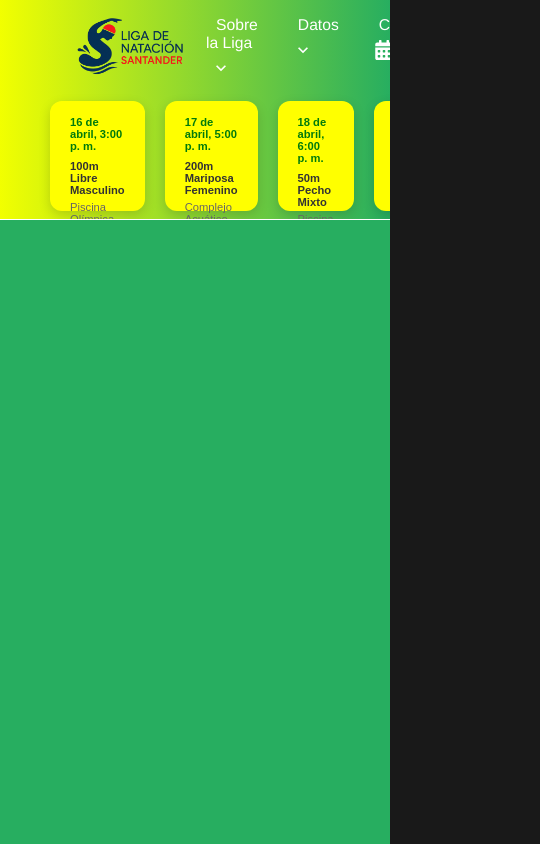
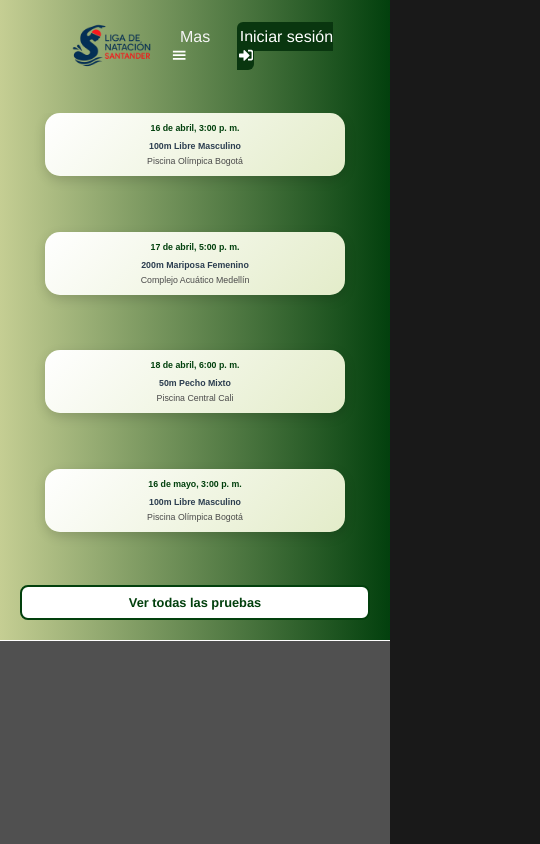
Before and after one commit to Andrezvd/front_lisanatacion, a React (Vite) app: page / in a window 390 px wide. Shown: the top 844 px of the page, 540 px wide, since content can reach past the window. Built offline with nearby package versions, Linux system fonts and the light colour scheme.

Commit message:
SE ARREGLARON LOS COMPOENENTES HECHOS ANTERIORMENTE PARA QUE SEAN RESPONSIVOS, SE CAMBIÓ LA PALETA DE COLORES

```diff
--- a/src/components/navBar.tsx
+++ b/src/components/navBar.tsx
@@ -9,6 +9,7 @@ import { TbTournament } from "react-icons/tb";
 import { IoMdMegaphone } from "react-icons/io";
 import { GiTeacher } from "react-icons/gi";
 import { GrGallery } from "react-icons/gr";
+import { GiHamburgerMenu } from "react-icons/gi";
 
 const NavBar: React.FC = () => {
   const [loginOpen, setLoginOpen] = useState(false);
@@ -22,7 +23,7 @@ const NavBar: React.FC = () => {
         <ul className="navbar-links">
 
           {/* OPCIONES DE LA LIGA */}
-          <li className="dropdown">
+          <li className="dropdown sobrelaligaOpcion">
             <div className="dropdown-wrapper">
               <Link to="/nosotros">
                 Sobre la Liga <span className="icono_drowdown"><MdKeyboardArrowDown /></span>
@@ -39,30 +40,50 @@ const NavBar: React.FC = () => {
             </div>
           </li>
 
-          {/* OPCIONES DE DATOS */}
-          <li className="dropdown">
+          {/* DATOS MENU EMERGENTE*/}
+          <li className="dropdown datosOpcion">
             <div className="dropdown-wrapper">
-              <Link to="/buscar">
+              <Link to="/nosotros">
                 Datos <span className="icono_drowdown"><MdKeyboardArrowDown /></span>
               </Link>
               <ul className="dropdown-content">
                 <div className="opcionTransparente"></div>
+                <div className="fondoOpcionesDesplegables">
+                  <li><Link to="/EstadisticasNadadores">Estadísticas de nadadores</Link></li>
+                  <li><Link to="/EstadisticasEntrenadores">Estadísticas de entrenadores</Link></li>
+                  <li><Link to="/estadisticasClub">Estadísticas de club</Link></li>
+                </div>
+              </ul>
+            </div>
+          </li>
+
+          {/* BOTON DE MAS PARA EL DISEÑO RESPONSIVO */}
+          <li className="dropdown masOpcion">
+            <div className="dropdown-wrapper">
+              <Link to="/buscar">
+                Mas <span className="icono_drowdown"><GiHamburgerMenu/></span>
+              </Link>
+              <ul className="dropdown-content">
+                <div className="opcionTransparente"></div>
                 <div className="fondoOpcionesDesplegables opcionesDesplegadas">
-                <li><Link to="/EstadisticasNadadores">Estadísticas de nadadores</Link></li>
-                <li><Link to="/EstadisticasEntrenadores">Estadísticas de entrenadores</Link></li>
-                <li><Link to="/estadisticasClub">Estadísticas de club</Link></li>
+                  <li><Link to="/EstadisticasNadadores">Calendario</Link></li>
+                  <li><Link to="/EstadisticasEntrenadores">Pruebas</Link></li>
+                  <li><Link to="/estadisticasClub">Torneos</Link></li>
+                  <li><Link to="/EstadisticasNadadores">Convocatorias</Link></li>
+                  <li><Link to="/EstadisticasEntrenadores">Cursos</Link></li>
+                  <li><Link to="/estadisticasClub">Galería</Link></li>
                 </div>
               </ul>
             </div>
           </li>
 
           {/* Otros enlaces */}
-          <li><Link to="/">Calendario <span className="icono_drowdown"><FaCalendarAlt /></span></Link></li>
-          <li><Link to="/carreras">Pruebas <span className="icono_drowdown"><FaSwimmer /></span></Link></li>
-          <li><Link to="/about">Torneos <span className="icono_drowdown"><TbTournament /></span></Link></li>
-          <li><Link to="/services">Convocatorias <span className="icono_drowdown"><IoMdMegaphone /></span></Link></li>
-          <li><Link to="/services">Cursos <span className="icono_drowdown"><GiTeacher /></span></Link></li>
-          <li><Link to="/galeria">Galería <span className="icono_drowdown"><GrGallery /></span></Link></li>
+          <li className="calendarioOpcion"><Link to="/">Calendario <span className="icono_drowdown calendarioOpcion"><FaCalendarAlt /></span></Link></li>
+          <li className="carrerasOpcion"><Link to="/carreras">Pruebas <span className="icono_drowdown carrerasOpcion"><FaSwimmer /></span></Link></li>
+          <li className="torneosOpcion"><Link to="/about">Torneos <span className="icono_drowdown"><TbTournament /></span></Link></li>
+          <li className="convocatoriaOpcion"><Link to="/services">Convocatorias <span className="icono_drowdown"><IoMdMegaphone /></span></Link></li>
+          <li className="cursosOpcion"><Link to="/services">Cursos <span className="icono_drowdown"><GiTeacher /></span></Link></li>
+          <li className="galeriaOpcion"><Link to="/galeria">Galería <span className="icono_drowdown"><GrGallery /></span></Link></li>
 
           <li className="dropdown">
             <span className="dropbtn" onClick={() => setLoginOpen(true)}>
--- a/src/styles/footer.css
+++ b/src/styles/footer.css
@@ -1,5 +1,5 @@
 .footer {
-    background-color: #27ae60;
+    background: linear-gradient(90deg, #c5ce93 0%, #02400d 100%);
     color: #ffffff;
     padding: 20px 0;
     text-align: center;
--- a/src/styles/global.css
+++ b/src/styles/global.css
@@ -14,10 +14,22 @@ html, body {
 
 .espacioGrande {
   height: 100vh;
-  background-color: #27ae60;
+  background-color: #505050;
 }
 
 .lineaSeparadora{
   height: 1px;
   background-color: white;
 }
+
+@media (max-width: 768px) {
+  p {
+    font-size: 14px; /* Tamaño de fuente para pantallas más pequeñas */
+  }
+}
+
+@media (max-width: 480px) {
+  p {
+    font-size: 12px; /* Tamaño de fuente para pantallas aún más pequeñas */
+  }
+}
--- a/src/styles/navBar.css
+++ b/src/styles/navBar.css
@@ -1,11 +1,10 @@
-/* DISEÑO DE UNA NAVBAR STICKY CON UN LOGO A LA IZQUIERDA Y UN MENÚ DESPLEGABLE A LA DERECHA */
-/* ESTILOS GENERALES DE LA NAVBAR */
+/* NAVBAR STICKY ACTUALIZADA CON PALETA MODERNA */
 
 .navbar {
   display: flex;
   justify-content: space-between;
   align-items: center;
-  background: linear-gradient(to right, #f2ff00, #27ae60);
+  background: linear-gradient(90deg, #c5ce93 0%, #02400d 100%);
   padding: 0px 50px;
   max-width: 100%;
   height: 11vh;
@@ -20,7 +19,6 @@
   height: 100%;
 }
 
-
 .navbar-logo {
   display: flex;
   align-items: center;
@@ -34,83 +32,239 @@
   object-fit: contain;
 }
 
-
 .navbar-logo a {
-  color: rgb(255, 255, 255);
-  font-weight: 400;
+  color: #ffffff;
+  font-weight: 500;
   font-family: "Poppins", Helvetica, Arial, sans-serif;
   text-align: center;
   text-decoration: none;
   padding: 10px;
+  font-size: 1.1rem;
 }
 
-.navbar-links{
+.navbar-links {
   list-style: none;
   display: flex;
-  gap: 30px;
+  gap: 1.6rem;
 }
 
 .navbar-links li {
   padding: 8px 0px;
 }
 
-.navbar-links li a, .icono_drowdown{
-  transition:color 0.3s ease;
+.navbar-links li a,
+.icono_drowdown {
+  transition: color 0.3s ease;
+  color: #f5f5f5;
+  font-weight: 400;
+  font-size: 1rem;
 }
 
 .navbar-links li:hover a,
 .navbar-links li:hover .icono_drowdown {
-  color: #000000;
+  color: #c5ce93;
+}
+
+/* MANEJO RESPONSIVO DE LA NAVBAR*/
+
+@media (max-width: 1500px) {
+  .galeriaOpcion {
+    display: none; /* Oculta el menú de opciones en pantallas pequeñas */
+  }
+  .navbar-links {
+    gap: 1.6rem; /* Reduce el espacio entre los enlaces */
+  }
+}
+
+@media (max-width: 1368px){
+  .navbar-links {
+    gap: 1rem; /* Reduce el espacio entre los enlaces */
+  }
+}
+
+@media (max-width: 1300px){
+  .calendarioOpcion {
+    display: none; /* Oculta el menú de opciones en pantallas pequeñas */
+  }
 }
 
 
-/*ICONOS REACT CENTRADOS */
+
+@media (max-width: 1250px){
+  .convocatoriaOpcion {
+    display: none; /* Reduce el espacio entre los enlaces */
+  }
+  .navbar-links {
+    gap: 2.7rem; /* Reduce el espacio entre los enlaces */
+  }
+}
+
+@media (max-width: 1100px){
+  .sobrelaligaOpcion{
+    display: none; /* Reduce el espacio entre los enlaces */
+  }
+  .navbar-links {
+    gap: 3.5rem; /* Reduce el espacio entre los enlaces */
+  }
+
+  .navbar-logo img {
+    max-height: 100px; /* Cambia la altura máxima de la imagen del logo */
+  }
+}
+
+@media (max-width: 1000px){
+  .datosOpcion{
+    display: none; /* Reduce el espacio entre los enlaces */
+  }
+  .navbar-links {
+    gap: 2rem; /* Reduce el espacio entre los enlaces */
+  }
+  .navbar-logo img {
+    max-height: 90px; /* Cambia la altura máxima de la imagen del logo */
+  }
+}
+
+@media (max-width: 900px){
+  .navbar-links {
+    gap: 1.7rem; /* Reduce el espacio entre los enlaces */
+  }
+  .navbar-logo img {
+    max-height: 80px; /* Cambia la altura máxima de la imagen del logo */
+  }
+}
+
+@media (max-width: 800px){
+  .torneosOpcion {
+    display: none; /* Reduce el espacio entre los enlaces */
+  }
+
+  .navbar-logo img {
+    max-height: 70px; /* Cambia la altura máxima de la imagen del logo */
+  }
+  .navbar-links {
+    gap: 2.4rem; /* Reduce el espacio entre los enlaces */
+  }
+}
+
+@media (max-width: 700px){
+  .navbar-links {
+    gap: 1rem; /* Reduce el espacio entre los enlaces */
+  }
+  .navbar-logo img {
+    max-height: 60px; /* Cambia la altura máxima de la imagen del logo */
+  }
+}
+
+@media (max-width: 618px){
+  .navbar-links {
+    gap: 0.4rem; /* Reduce el espacio entre los enlaces */
+  }
+  .navbar-logo img {
+    max-height: 70px; /* Cambia la altura máxima de la imagen del logo */
+  }
+}
+
+
+@media (max-width: 600px){
+  .cursosOpcion {
+    display: none; /* Reduce el espacio entre los enlaces */
+  }
+  .carrerasOpcion {
+    display: none; /* Reduce el espacio entre los enlaces */
+  }
+
+  .navbar-logo img {
+    max-height: 100px; /* Cambia la altura máxima de la imagen del logo */
+  }
+  .navbar{
+    justify-content: center;
+
+  }
+}
+
+/* ICONOS REACT CENTRADOS CON NUEVA PALETA */
 
 .icono_drowdown {
   justify-items: center;
   top: 6px;
   position: relative;
-  left: 5px;  /*Espacio entre el texto y el icono */
+  left: 5px;  /* Espacio entre el texto y el icono */
   font-size: 20px;
-  color: white; /* Color del icono */
+  color: #ffffff; /* Icono en blanco para contrastar con fondo */
 }
 
 
-/* ESTILOS DEL MENÚ DESPLEGABLE Y DE LAS OPCIONES DEL MENÚ*/
+/* ESTILOS DEL MENÚ DESPLEGABLE Y DE LAS OPCIONES DEL MENÚ CON PALETA REFORMADA */
 
 .navbar-links a, .dropbtn {
-  color: rgb(255, 255, 255);
+  color: #ffffff;
   font-size: 0.98rem;
   font-weight: 400;
-  transition: color 0.3s ease;
+  transition: background-color 0.3s ease, color 0.3s ease;
   font-family: "Poppins", Helvetica, Arial, sans-serif;
   text-align: center;
   text-decoration: none;
   padding: 10px;
+  border-radius: 6px;
+}
+
+.dropbtn {
+  background-color: #09360f; /* Verde profundo como botón por defecto */
+  cursor: pointer;
+  border: none;
 }
 
 .dropbtn:hover {
-  background-color: rgba(243, 16, 16, 0.9);
-  border-radius: 5px;
+  background-color: rgba(150,255,150,0.1);
+  color: #ffffff;
 }
 
-.dropbtn{
-  background-color: rgba(0, 0, 0, 0.9);
-  border-radius: 10px;
-  cursor: pointer;
-  border-radius: 5px;
+.masOpcion {
+  display: none;
 }
 
-/* MENUS DESPLEGABLES */
+/*BOTON RESPONSIVO */
+@media (max-width: 1250px){
+  .dropbtn {
+    font-size: 0.75rem;
+    padding: 5px; /* Reduce el espacio entre los enlaces */
+  }
+  .datosOpcion{
+    display: none; /* Reduce el espacio entre los enlaces */
+  }
+  .masOpcion {
+    display: block; /* Muestra el menú de opciones en pantallas pequeñas */
+  }
+}
 
-.opcionTransparente{
+
+@media (max-width: 600px){
+  .dropbtn {
+    font-size: 1rem;
+    padding: 6px 3px; /* Reduce el espacio entre los enlaces */
+  }
+  .datosOpcion{
+    display: none; /* Reduce el espacio entre los enlaces */
+  }
+  .masOpcion {
+    display: block; /* Muestra el menú de opciones en pantallas pequeñas */
+  }
+  .icono_drowdown{
+    font-size: 0.9rem;
+    top: 2px; /* Reduce el tamaño del icono */
+    left: 2px;
+  }
+}
+
+/* MENÚS DESPLEGABLES CON PALETA ACTUALIZADA */
+
+.opcionTransparente {
   height: 20px;
   background-color: transparent !important;
-
 }
 
-.fondoOpcionesDesplegables{
-  background-color:#27ae60 ;
+.fondoOpcionesDesplegables {
+  background: linear-gradient(135deg, #c5ce93, #02400d);
   border-radius: 15px;
   box-shadow: 0px 8px 16px rgba(0,0,0,0.2);
 }
@@ -118,16 +272,18 @@
 .fondoOpcionesDesplegables::before {
   content: '';
   position: absolute;
-  top: 5.5px;
-  left: 20px; /* Ajusta según dónde está el botón padre */
+  top: 9px;
+  left: 20px;
   border-width: 0px 15px 15px 15px;
   border-style: solid;
-  border-color: transparent transparent #27ae60 transparent;
+  border-color: transparent transparent #02400d transparent;
 }
 
-.opcionesDesplegadas li a:hover{
-  color: #dc1a1a;
+.opcionesDesplegadas li a:hover {
+  color: #c5ce93; /* Dorado verdoso al hacer hover */
 }
+
+/* CONTENEDOR PRINCIPAL DEL DESPLEGABLE */
 
 .dropdown-content {
   position: absolute;
@@ -136,12 +292,15 @@
   min-width: 17%;
   z-index: 1000;
   flex-direction: column;
-  /* Oculto por defecto con animación */
   opacity: 0;
   visibility: hidden;
   transition: opacity 0.3s ease, visibility 0.3s ease;
   pointer-events: none;
+  border-radius: 12px;
+  padding: 5px 0;
 }
+
+/* ESTADO VISIBLE DEL DESPLEGABLE */
 
 .dropdown-content.visible {
   opacity: 1;
@@ -158,9 +317,11 @@
   margin: 0;
 }
 
+/* ESTILO DE ENLACES DENTRO DEL MENÚ */
+
 .dropdown-content li a {
   color: white !important;
-  line-height: 0.1;
+  line-height: 1.4;
   text-align: left;
   margin: 0 13px;
   padding: 13px;
@@ -169,12 +330,17 @@
   font-weight: bold;
   font-family: "Poppins", Helvetica, Arial, sans-serif;
   text-decoration: none;
+  transition: background-color 0.3s ease, color 0.3s ease;
 }
 
+/* HOVER SOBRE CADA OPCIÓN */
+
 .dropdown-content li:hover {
-  background-color: rgba(255, 255, 255, 0.2);
+  background-color: rgba(255, 255, 255, 0.1);
   border-radius: 15px;
 }
+
+/* HOVER SOBRE EL CONTENEDOR COMPLETO */
 
 .dropdown:hover .dropdown-content {
   opacity: 1;
--- a/src/styles/pruebas_recientes.css
+++ b/src/styles/pruebas_recientes.css
@@ -1,65 +1,148 @@
 .contenedor-pruebas {
   display: flex;
   align-items: center;
-    background: linear-gradient(to right, #f2ff00, #27ae60);
+  background: linear-gradient(90deg, #c5ce93 0%, #02400d 100%);
   padding: 0px 50px;
   max-width: 100%;
-    height: 15vh;
+  height: 15.5vh;
   overflow-x: auto;
-    gap: 20px;
   flex-wrap: nowrap;
 }
 
 .cards-container {
   display: flex;
-  gap: 20px;
+  gap: 1.9rem;
 }
 
 .card-prueba {
-  background-color: rgb(255, 255, 0);
-  border-radius: 12px;
+  background: linear-gradient(135deg, #ffffff 0%, #e3ecc9 100%);
+  border-radius: 15px;
   padding: 15px 20px;
   width: 100%;
-  height: 13vh;
+  height: 14vh;
   box-shadow: 0px 4px 12px rgba(0, 0, 0, 0.15);
   text-align: left;
   cursor: pointer;
+  transition: transform 0.3s ease, box-shadow 0.3s ease;
+}
+
+.card-prueba:hover {
+  transform: scale(1.03);
+  box-shadow: 0px 6px 16px rgba(0, 0, 0, 0.25);
 }
 
 .card-prueba .fecha {
   font-weight: bold;
-  color: #007b0c;
+  color: #02400d;
   margin-bottom: 8px;
-  font-size: 0.7rem;
+  font-size: 0.75rem;
 }
 
 .card-prueba .titulo {
-  font-size: 0.7rem;
-  color: #333;
+  font-size: 0.75rem;
+  color: #2c3e50;
   margin-bottom: 5px;
 }
 
 .card-prueba .piscina {
-  font-size: 0.7rem;
-  color: #666;
+  font-size: 0.85rem;
+  color: #4a4a4a;
 }
 
 .ver-todas {
-  margin-left: 35.81%;
+  margin-left: 11.81%;
 }
 
 .btn-ver-todas {
-  background-color: #ffffff;
-  color: #007b0c;
-  border: 2px solid #007b0c;
+  background: #ffffff;
+  color: #02400d;
+  border: 2px solid #02400d;
   padding: 10px 15px;
   border-radius: 8px;
   cursor: pointer;
   transition: all 0.3s ease;
   font-weight: bold;
+  font-family: "Poppins", Helvetica, Arial, sans-serif;
 }
 
 .btn-ver-todas:hover {
-  background-color: #007b0c;
-  color: white;
+  background: #02400d;
+  color: #ffffff;
 }
+
+/* 🖥️ Para pantallas grandes (desktop) */
+
+@media (max-width: 1280px) {
+  .card-prueba {
+    padding: 10px 12px;
+  }
+
+  .card-prueba .fecha,
+  .card-prueba .titulo,
+  .card-prueba .piscina {
+    font-size: 0.6rem;
+  }
+
+  .cards-container {
+    gap: 1rem;
+  }
+
+  .btn-ver-todas {
+    padding: 8px 12px;
+    font-size: 0.75rem;
+  }
+}
+
+/* 📱 Para pantallas menores a 1024px (grid responsive) */
+@media (max-width: 1024px) {
+  .contenedor-pruebas {
+    flex-direction: column;
+    height: auto;
+    padding: 20px;
+    align-items: stretch;
+  }
+
+  .cards-container {
+    display: grid;
+    grid-template-columns: repeat(auto-fit, minmax(250px, 300px));
+    gap: 1.2rem;
+    justify-content: center; /* <-- centra el grid */
+    overflow-x: hidden;
+    width: 100%;
+    height: 54vh;
+  }
+
+
+  .card-prueba {
+    height:fit-content;
+    padding: 10px 12px;
+    text-align: center;
+  }
+
+  .card-prueba .fecha,
+  .card-prueba .titulo,
+  .card-prueba .piscina {
+    font-size: 0.65rem;
+  }
+
+  .ver-todas {
+    margin-left: 0;
+    margin-top: 1rem;
+    text-align: center;
+  }
+}
+
+/* 📱 Para pantallas MUY pequeñas, tipo móviles */
+@media (max-width: 480px) {
+  .card-prueba .fecha,
+  .card-prueba .titulo,
+  .card-prueba .piscina {
+    font-size: 0.55rem;
+  }
+
+  .btn-ver-todas {
+    width: 100%;
+    font-size: 0.8rem;
+    padding: 8px;
+  }
+}
```
Lines whose indentation alone changed are shown as unchanged.
